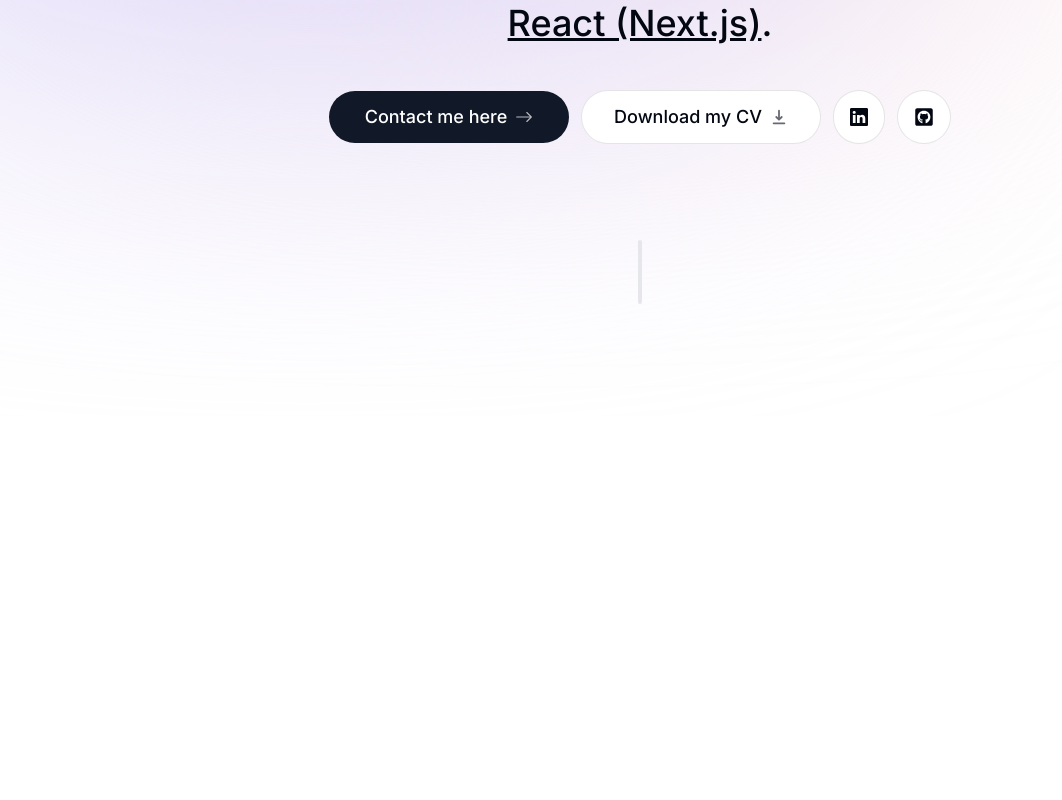
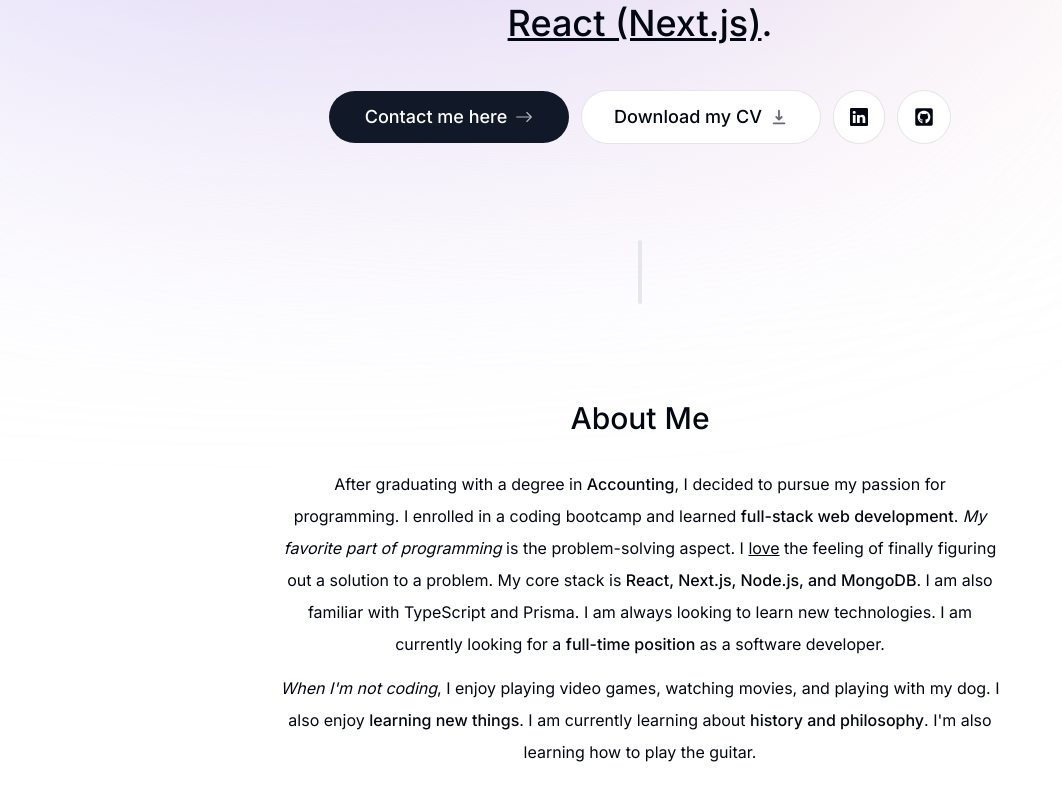
Before and after one commit to temkode/next-portfolio, a Next.js app: page / in a window 1280 px wide. Shown: the part 438-1238 px from the top of the page, without its empty margins (0-1062 px from the left). Before the commit the page ends 854 px from the top, so only its background shows below. Built offline with nearby package versions, Linux system fonts and the light colour scheme.

Commit message:
About Section

```diff
--- a/app/page.tsx
+++ b/app/page.tsx
@@ -1,11 +1,13 @@
 import Intro from "@/components/intro";
 import SectionDivider from "@/components/section-divider";
+import About from "@/components/about";
 
 export default function Home() {
   return (
     <main className="flex flex-col items-center p-4">
       <Intro />
       <SectionDivider />
+      <About />
     </main>
   );
 }
--- /dev/null
+++ b/components/about.tsx
@@ -0,0 +1,43 @@
+"use client";
+
+import React from "react";
+import SectionHeading from "./section-heading";
+import { motion } from "framer-motion";
+
+export default function ç() {
+  return (
+    <motion.section
+      className="mb-28 max-w-[45rem] text-center leading-8 sm:mb-40"
+      initial={{ opacity: 0, y: 100 }}
+      animate={{ opacity: 1, y: 0 }}
+      transition={{ delay: 0.175 }}
+    >
+      <SectionHeading>About me</SectionHeading>
+      <p className="mb-3">
+        After graduating with a degree in{" "}
+        <span className="font-medium">Accounting</span>, I decided to pursue my
+        passion for programming. I enrolled in a coding bootcamp and learned{" "}
+        <span className="font-medium">full-stack web development</span>.{" "}
+        <span className="italic">My favorite part of programming</span> is the
+        problem-solving aspect. I <span className="underline">love</span> the
+        feeling of finally figuring out a solution to a problem. My core stack
+        is{" "}
+        <span className="font-medium">
+          React, Next.js, Node.js, and MongoDB
+        </span>
+        . I am also familiar with TypeScript and Prisma. I am always looking to
+        learn new technologies. I am currently looking for a{" "}
+        <span className="font-medium">full-time position</span> as a software
+        developer.
+      </p>
+      <p>
+        <span className="italic">When I'm not coding</span>, I enjoy playing
+        video games, watching movies, and playing with my dog. I also enjoy{" "}
+        <span className="font-medium">learning new things</span>. I am currently
+        learning about{" "}
+        <span className="font-medium">history and philosophy</span>. I'm also
+        learning how to play the guitar.
+      </p>
+    </motion.section>
+  );
+}
--- /dev/null
+++ b/components/section-heading.tsx
@@ -0,0 +1,9 @@
+import React from "react";
+
+type SectionHeadingProps = {
+  children: React.ReactNode;
+};
+
+export default function SectionHeading({ children }: SectionHeadingProps) {
+  return <h2 className="text-3xl font-medium capitalize mb-8">{children}</h2>;
+}
```
